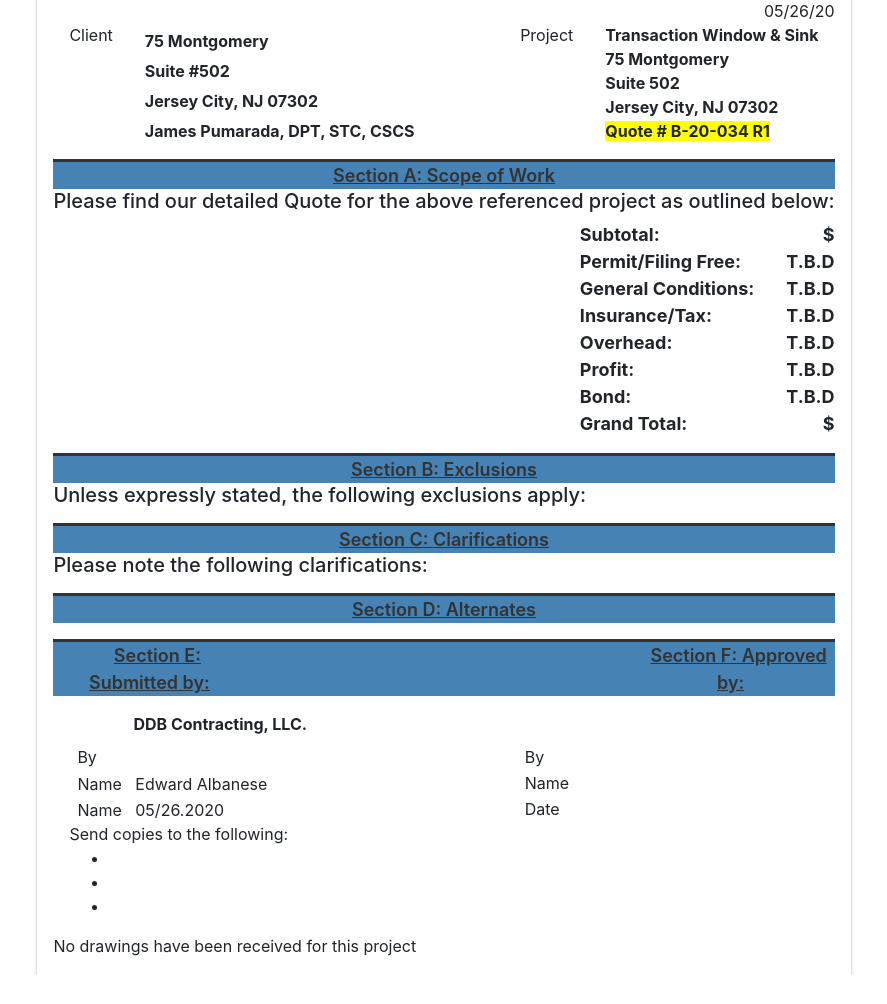
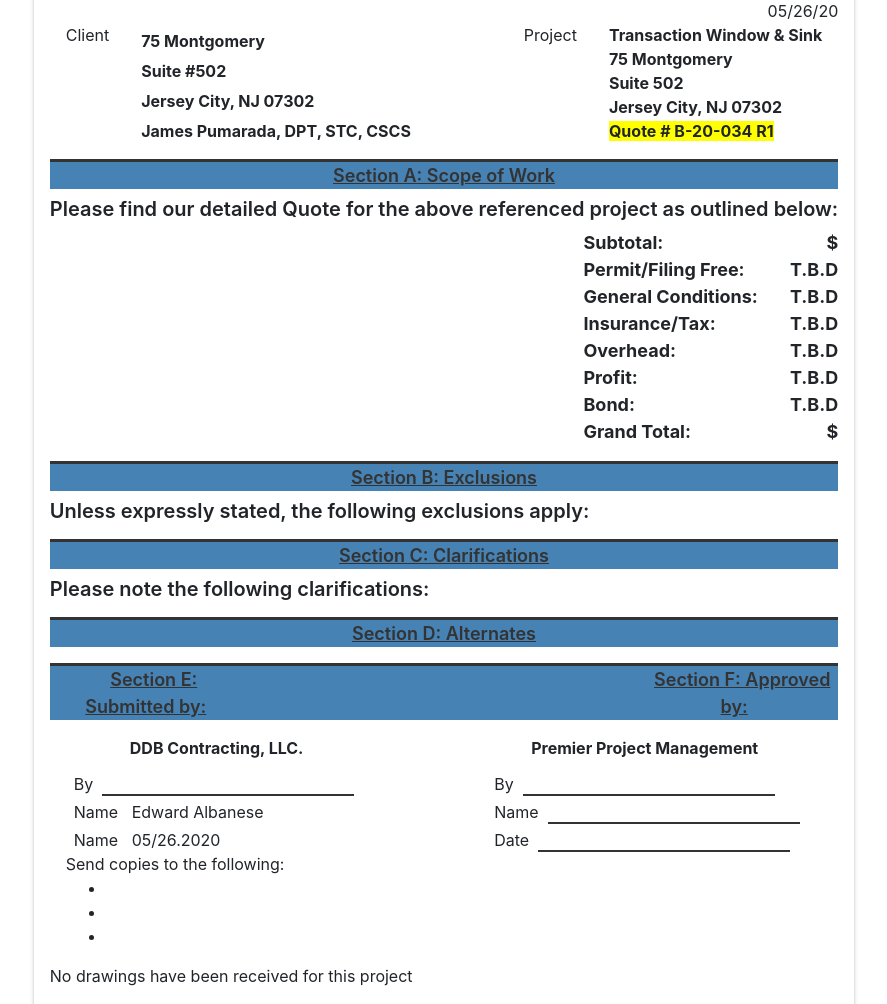
Before and after one commit to Simple2B/flora, a Python web app: template app/templates/export_document.html in a window 1280 px wide. Shown: the part 333-1337 px from the top of the page, without its empty margins (196-1083 px from the left). Before the commit the page ends 1307 px from the top, so only its background shows below. Run offline with Jinja, Linux system fonts and the light colour scheme; the template is opened without the code that fills it, so the values that code supplies are empty; some libraries are stand-ins or nearby versions.

Commit message:
modify pdf

```diff
--- a/app/templates/bidding.html
+++ b/app/templates/bidding.html
@@ -720,6 +720,7 @@
       </div>
     </div>
   </div>
+  <a href="{{ url_for('bid.test_pdf', bid_id=bid.id) }}" target="_blank">test preview</a>
 </section>
 
 <!-- Edit Modal -->
--- a/app/templates/export_document.html
+++ b/app/templates/export_document.html
@@ -158,6 +158,7 @@
         .bid_price_container .work_item_note {
             display: -webkit-box;
             -webkit-box-pack: justify;
+            margin-bottom: 1rem;
         }
 
         .work_item_note .__note-box {
@@ -184,8 +185,32 @@
             margin-right: 1rem;
         }
 
+        .section_group_letter {
+            display: -webkit-box;
+            -webkit-box-pack: justify;
+            text-align: center;
+            font-weight: 700;
+            font-size: 18px;
+            color: #333333;
+            background-color: #4682B4;
+        }
+
+        .section_group_letter ._inner_block {
+            display: -webkit-box;
+        }
+
+        .section_group_letter ._inner_block div {
+            padding: 0rem 0.75rem;
+        }
+
+        .group_title {
+            margin-bottom: 0.3rem;
+        }
+
+        .group_title span
+        {border-bottom: 3px solid #333333;}
+
         .bid_price_container ._group-block {
-            background-color: #EDF8FF;
             padding: 0.5rem;
         }
 
@@ -234,6 +259,10 @@
             -webkit-box-orient: horizontal;
         }
 
+        .work_item_pdf :last-child {
+            padding-left: 2rem;
+        }
+
         .inputs_forms {
             display: -webkit-box;
             -webkit-box-pack: justify;
@@ -245,16 +274,41 @@
             display: -webkit-box;
             -webkit-box-pack: justify;
             -webkit-box-orient: vertical;
+            width: 45%
         }
 
-        .ddb_contracting {
-            margin: 1rem 0rem 0rem 5rem;
+        .by_name_date .input_field {
+            display: -webkit-box;
+            -webkit-box-align: end;
+        }
+
+        .by_name_date .input-underline {
+            border: none;
+            border-bottom: 2px solid #333333;
+        }
+
+        .ddb_titles {
+            display: -webkit-box;
+            -webkit-box-pack: justify;
             font-weight: bold;
             font-size: 16px;
         }
 
+        .ddb_titles :first-child {
+            margin: 1rem 0rem 0rem 5rem;
+        }
+
+        .ddb_titles :last-child {
+            margin: 1rem 5rem 0rem 0rem;
+        }
+
         .send_copies {
             margin-left: 1rem;
+        }
+
+        h5 {
+            margin-top: 0.5rem;
+            font-weight: 600;
         }
 
     </style>
@@ -347,16 +401,31 @@
                         </div>
                         {% endfor %}
                         {% for group in groups %}
+                        <div> <h4 class="group_title"> <span> Work Group: {{ group.name }} </span> </h4> </div>
+                        <div class="section_group_letter">
+                            <div class="_inner_block">
+                                <div>Phase</div>
+                                <div>Description</div>
+                            </div>
+                            <div class="_inner_block">
+                                <div>Qty</div>
+                                <div>Unit</div>
+                                <div>Unit Cost</div>
+                                <div>Item Cost</div>
+                                <div>Phase Cost</div>
+                            </div>
+                        </div>
                         <div class="_group-block">
-                            <div class="group-title">
-                            <img src="{{ path_to_img }}group_element.svg">
-                            <span>Work Group: {{ group.name }}</span>
-                            </div>
                             {% for link in group.link_work_items %}
                             <div class="bid_work_item">
                                 <div class="work_item_pdf">
                                     <div> {{ link.work_item.code }} &nbsp; &nbsp;</div>
                                     <div> {{ link.work_item.name }} &nbsp; &nbsp;</div>
+                                </div>
+                                <div>
+                                    {% for line in link.work_item_lines %}
+                                    <div> {{ line.quantity }} </div>
+                                    {% endfor %}
                                 </div>
                                 <div class="bid_subtotal_value">${{ link.link_subtotal }}</div>
                             </div>
@@ -498,28 +567,31 @@
                         <div><span class="section_F">Section F: Approved by: </span></div>
                     </div>
 
-                    <div class="ddb_contracting "> DDB Contracting, LLC. </div>
+                    <div class="ddb_titles">
+                        <div> DDB Contracting, LLC. </div>
+                        <div> Premier Project Management </div>
+                    </div>
                     <div class="inputs_forms">
                         <div class="by_name_date">
-                            <div>
-                                By &nbsp;
-                                <input type="text" style="text-decoration: underline; border: none;">
+                            <div class="input_field">
+                                <div>By &nbsp; </div>
+                                <input type="text" class="input-underline">
                             </div>
                             <div>Name &nbsp; Edward Albanese</div>
                             <div>Name &nbsp; 05/26.2020</div>
                         </div>
                         <div class="by_name_date">
-                            <div>
-                                By &nbsp;
-                                <input type="text" style="text-decoration: underline; border: none;">
+                            <div class="input_field">
+                                <div> By &nbsp; </div>
+                                <input type="text" class="input-underline">
                             </div>
-                            <div>
-                                Name &nbsp;
-                                <input type="text" style="text-decoration: underline; border: none;">
+                            <div class="input_field">
+                                <div> Name &nbsp; </div>
+                                <input type="text" class="input-underline">
                             </div>
-                            <div>
-                                Date &nbsp;
-                                <input type="text" style="text-decoration: underline; border: none;">
+                            <div class="input_field">
+                                <div> Date &nbsp; </div>
+                                <input type="text" class="input-underline">
                             </div>
                         </div>
                     </div>
```
